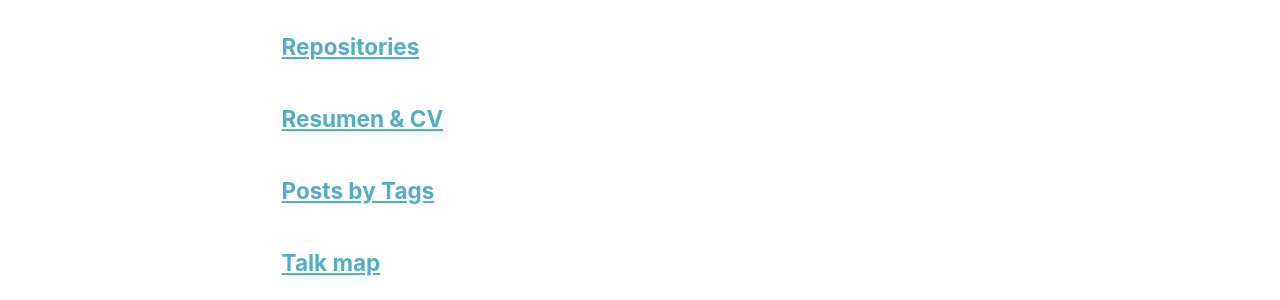
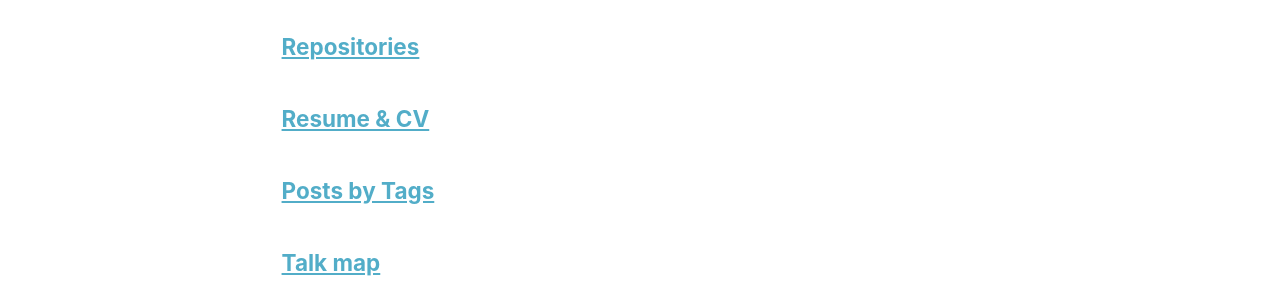
Before and after one commit to lldavoll/lldavoll.github.io, a Jekyll site: the page built from _pages/page-archive.html, in a window 1280 px wide. Shown: the part 1013-1313 px from the top of the page. Built offline with Jekyll 4.4.1, drawn with Linux system fonts in a browser that asks for light colours.

Commit message:
Update and rename resumen_cv.md to resume_cv.md

```diff
--- a/_pages/resumen_cv.md
+++ b/_pages/resume_cv.md
@@ -1,7 +1,7 @@
 ---
 layout: archive
-title: "Resumen & CV"
-permalink: /resumen_cv/
+title: "Resume & CV"
+permalink: /resume_cv/
 author_profile: true
 redirect_from:
   - /resume
@@ -9,9 +9,9 @@ redirect_from:
 
 {% include base_path %}
 
-Here you can find my latest **Resumen & CV**, please feel free to view and download them:
+Here you can find my latest **Resume & CV**, please feel free to view and download them:
 
-## Resumen
+## Resume
 
 <div style="text-align: center;">
 
```
